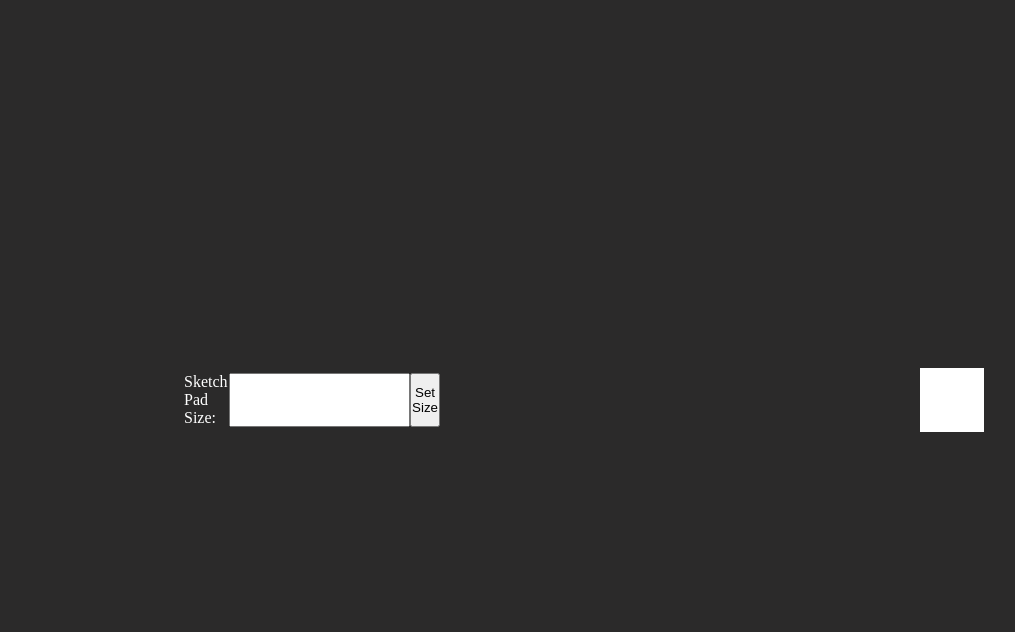
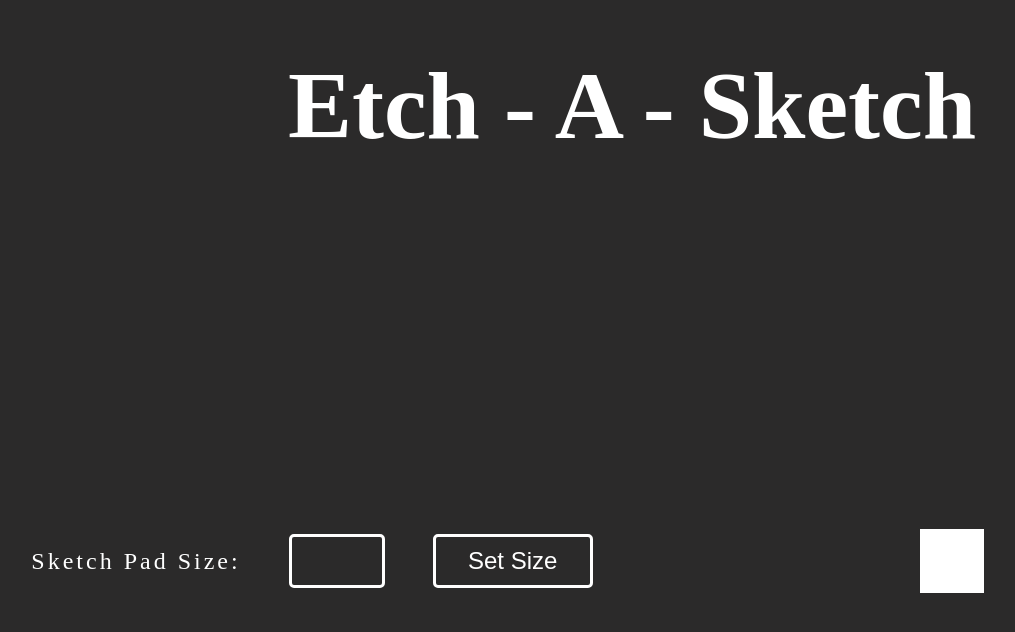
Before and after one commit to Elijah80/etch-a-sketch, a plain HTML site: page index.html in a window 1280 px wide. Shown: the whole page, without its empty margins (8-1023 px from the left). Drawn offline with Linux system fonts and the light colour scheme.

Commit message:
Added Header and Styling
Added a header to the page to be more visually appealing. Styled
the elements for the size ui

```diff
--- a/index.html
+++ b/index.html
@@ -11,6 +11,7 @@
   <script src="script.js" defer></script>
 </head>
 <body>
+  <h1 class="header">Etch - A - Sketch</h1>
   <div class="container"></div>
 </body>
 </html>
--- a/style.css
+++ b/style.css
@@ -8,6 +8,12 @@ body {
   font-size: 16px;
   background-color: rgb(43, 42, 42);
   color: #fff;
+}
+
+.header {
+  font-size: 6rem;
+  text-align: center;
+  padding-top: 50px;
 }
 
 .container {
@@ -41,10 +47,47 @@ body {
   align-items: center;
   width: 50vw;
   height: 100vh;
+  font-size: 1.5rem;
 }
 
 .get-grid-size {
   display: flex;
-  justify-content: space-between;
-  width: 20vw;
+  justify-content: center;
+  gap: 3rem;
+  width: 100%;
 }
+
+.grid-size-label {
+  display: flex;
+  align-items: center;
+  letter-spacing: 3px;
+}
+
+.grid-size-input {
+  background-color: transparent;
+  border: 3px solid #fff;
+  border-radius: 5px;
+  color: #fff;
+  font-size: 1.5rem;
+  padding: 10px;
+  width: 6rem;
+}
+
+.grid-size-input:focus {
+  background-color: rgba(255, 255, 255, 0.1);
+  outline: none;
+}
+
+.set-size-btn {
+  background-color: transparent;
+  border: 3px solid #fff;
+  border-radius: 5px;
+  color: #fff;
+  font-size: 1.5rem;
+  width: 10rem;
+}
+
+.set-size-btn:hover {
+  background-color: #fff;
+  color: #000;
+}
```
